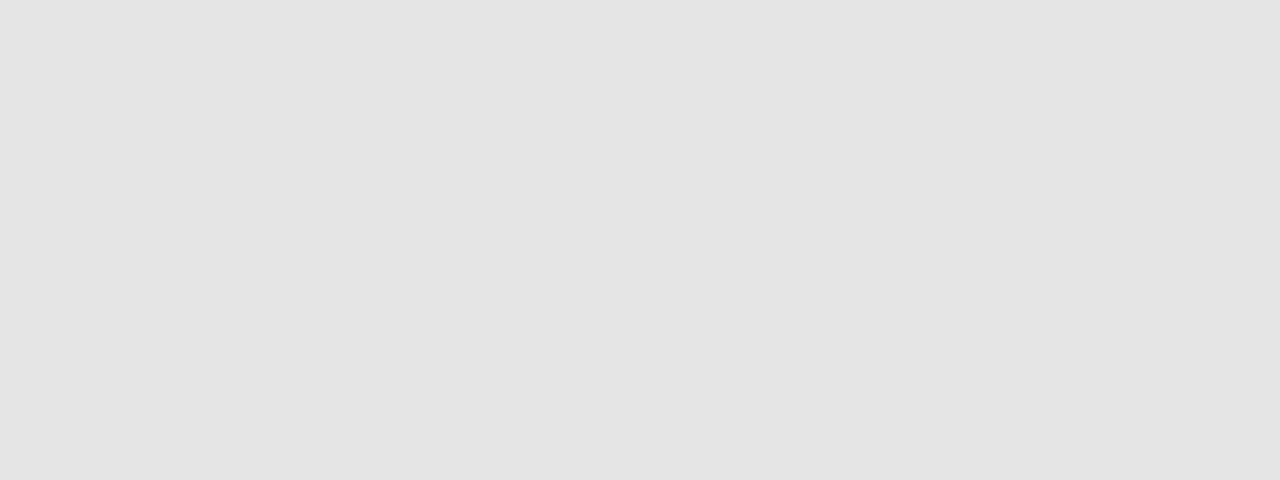
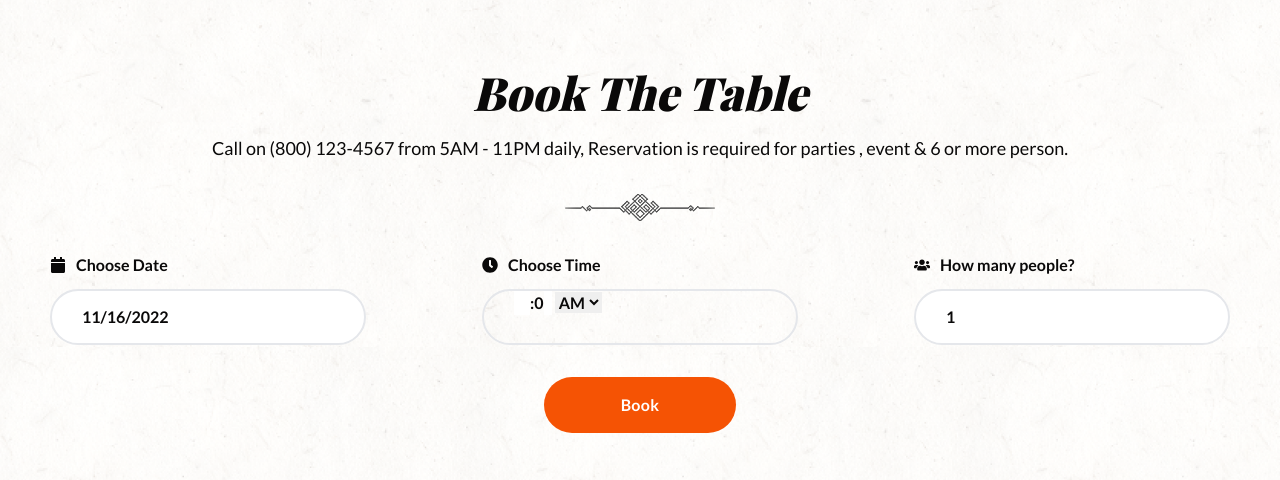
Before and after one commit to jenil97/restro, a React (Create React App) app: page / in a window 1280 px wide. Shown: the part 4453-4933 px from the top of the page. Before the commit the page ends 4370 px from the top, so only its background shows below. Built offline with nearby package versions, Linux system fonts and the light colour scheme; a web font is replaced by a local one.

Commit message:
feat : Booking

```diff
--- a/package.json
+++ b/package.json
@@ -8,10 +8,12 @@
     "@testing-library/user-event": "^13.5.0",
     "framer-motion": "^7.6.7",
     "react": "^18.2.0",
+    "react-datepicker": "^4.8.0",
     "react-dom": "^18.2.0",
     "react-icons": "^4.6.0",
     "react-responsive-carousel": "^3.2.23",
     "react-scripts": "5.0.1",
+    "react-time-picker": "^5.1.0",
     "web-vitals": "^2.1.4"
   },
   "scripts": {
--- a/src/App.js
+++ b/src/App.js
@@ -1,5 +1,6 @@
 import React from "react";
 import About from "./components/About";
+import Booking from "./components/Booking";
 import Hero from "./components/Hero";
 import Menu from "./components/Menu";
 import Team from "./components/Team";
@@ -13,6 +14,7 @@ function App() {
       <Menu />
       <Team />
       <Testimonial />
+      <Booking />
     </div>
   );
 }
--- a/src/Data.js
+++ b/src/Data.js
@@ -7,6 +7,8 @@ import ModelWhiteImg from "../src/assets/testimonial/model-white.png";
 import Avatar1 from "../src/assets/testimonial/avatar1.png";
 import Avatar2 from "../src/assets/testimonial/avatar2.png";
 import Avatar3 from "../src/assets/testimonial/avatar3.png";
+
+import ModelBlackImg from "./assets/model-black.png";
 
 export const menuData = {
   menuItems: [
@@ -62,3 +64,11 @@ export const testimonialData = {
     },
   ],
 };
+
+export const BookingData = {
+  title: "book the table",
+  subtitle:
+    "Call on (800) 123-4567  from 5AM - 11PM daily, Reservation is required for parties , event  & 6 or more person.",
+  modelImg: ModelBlackImg,
+  btnText: "Book",
+};
--- /dev/null
+++ b/src/components/Booking.jsx
@@ -0,0 +1,105 @@
+import React, { useState } from "react";
+
+import { BookingData } from "../Data";
+import DatePicker from "react-datepicker";
+import "react-datepicker/dist/react-datepicker.css";
+import TimePicker from "react-time-picker";
+import "../timepicker.css";
+import { FaUsers, FaCalendar, FaClock } from "react-icons/fa";
+import { motion } from "framer-motion";
+import { fadeIn, staggerContainer } from "../variants";
+
+const Booking = () => {
+  const { title, subtitle, modelImg, btnText } = BookingData;
+  // date state
+  const [startDate, setStartDate] = useState(new Date());
+  // clock state
+  const [value, setValue] = useState("10:00");
+
+  return (
+    <section className="relative lg:top-[50px] z-30 pb-20 lg:py-[100px]">
+      <div className="container mx-auto">
+        {/* text */}
+        <motion.div
+          variants={staggerContainer}
+          initial="hidden"
+          whileInView={"show"}
+          className="text-center"
+        >
+          {/* title */}
+          <motion.h2
+            variants={fadeIn("up", "tween", 0.2, 1.6)}
+            className="h2 capitalize"
+          >
+            {title}
+          </motion.h2>
+          {/* subtitle */}
+          <motion.p
+            variants={fadeIn("up", "tween", 0.4, 1.6)}
+            className="mb-8 text-dark"
+          >
+            {subtitle}
+          </motion.p>
+          {/* model */}
+          <motion.div
+            variants={fadeIn("up", "tween", 0.6, 1.6)}
+            className="flex justify-center mb-8"
+          >
+            <img src={modelImg} alt="" />
+          </motion.div>
+        </motion.div>
+        {/* form */}
+        <motion.form
+          variants={fadeIn("up", "tween", 0.7, 1.6)}
+          initial="hidden"
+          whileInView={"show"}
+        >
+          <div className="flex flex-col lg:flex-row gap-y-4 items-center justify-between mb-8">
+            {/* datepicker */}
+            <div>
+              <div className="flex justify-center lg:justify-start items-center gap-x-[10px] font-semibold text-dark text-base mb-3">
+                <FaCalendar />
+                <div>Choose Date</div>
+              </div>
+              <DatePicker
+                className="input"
+                selected={startDate}
+                onChange={(date) => setStartDate(date)}
+              />
+            </div>
+            {/* timepicker */}
+            <div>
+              <div className="flex justify-center lg:justify-start items-center gap-x-[10px] font-semibold text-dark text-base mb-3">
+                <FaClock />
+                <div>Choose Time</div>
+              </div>
+              <TimePicker
+                className="input"
+                clearIcon={false}
+                clockIcon={false}
+                onChange={setValue}
+                value={value}
+              />
+            </div>
+            {/* person number */}
+            <div>
+              <div className="flex justify-center lg:justify-start items-center gap-x-[10px] font-semibold text-dark text-base mb-3">
+                <FaUsers />
+                <div>How many people?</div>
+              </div>
+              <input className="input" type="text" placeholder="1" />
+            </div>
+          </div>
+          {/* button */}
+          <div className="max-w-[316px] mx-auto flex justify-center">
+            <button className="btn capitalize w-full lg:w-48">
+              {btnText}
+            </button>
+          </div>
+        </motion.form>
+      </div>
+    </section>
+  );
+};
+
+export default Booking;
--- /dev/null
+++ b/src/timepicker.css
@@ -0,0 +1,6 @@
+.react-time-picker__wrapper {
+    border: none;
+  }
+  .react-time-picker__inputGroup__input {
+    outline: none;
+  }
```
Also changed, not shown: 1 other file (tests, documents, lock files or other folders).
